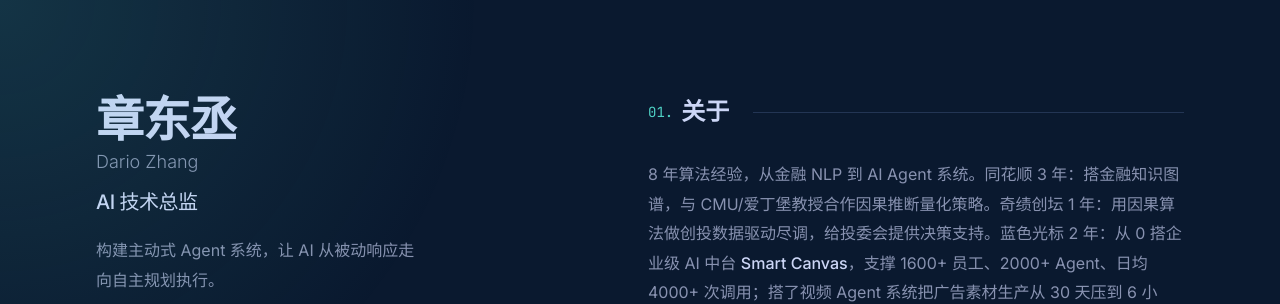
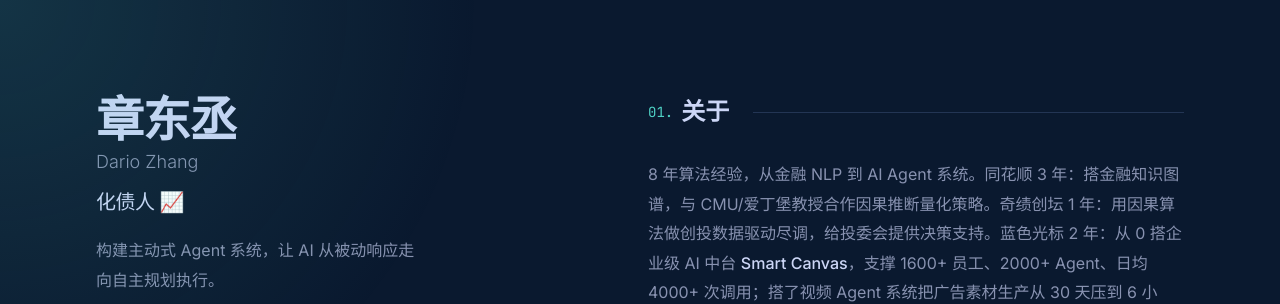
Before and after one commit to dario-github/portfolio-site, a Next.js app: page / in a window 1280 px wide. Shown: the top 304 px of the page. Built offline with nearby package versions, Linux system fonts and the light colour scheme.

Commit message:
feat: auto-rotate titles every 3s + click to advance

```diff
--- a/src/app/page.tsx
+++ b/src/app/page.tsx
@@ -560,7 +560,14 @@ export default function Home() {
     [activeSection]
   );
 
-  // Title cycling handler
+  // Title cycling - auto rotate every 3s + click to advance
+  useEffect(() => {
+    const timer = setInterval(() => {
+      setTitleIndex((prev) => (prev + 1) % CYCLING_TITLES.length);
+    }, 3000);
+    return () => clearInterval(timer);
+  }, []);
+
   const handleTitleClick = useCallback(() => {
     setTitleIndex((prev) => (prev + 1) % CYCLING_TITLES.length);
   }, []);
```
